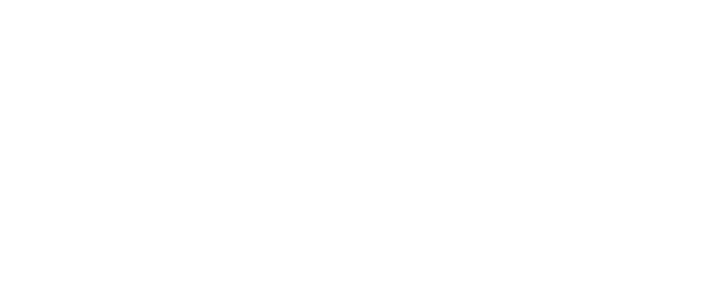
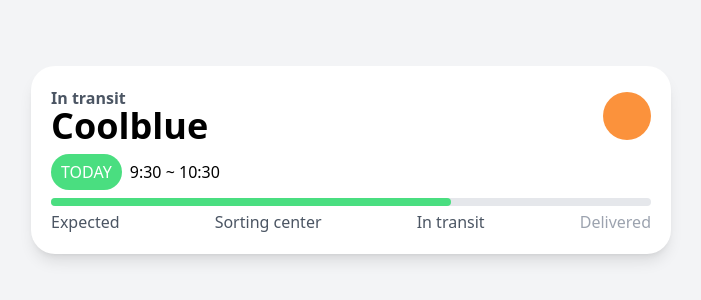
Before and after one commit to chanho2547/carrot-market-reloaded, a Next.js app: page / in a window 1280 px wide. Shown: the part 240-540 px from the top of the page, without its empty margins (289-990 px from the left). Built offline with nearby package versions, Linux system fonts and the light colour scheme.

Commit message:
make a simple card

```diff
--- a/app/page.tsx
+++ b/app/page.tsx
@@ -1,3 +1,35 @@
 export default function Home() {
-  return <main></main>;
+  return (
+    <main className="bg-gray-100 h-screen flex items-center justify-center p-5 dark:bg-gray-700">
+      <div className="bg-white w-full max-w-screen-sm shadow-lg p-5 rounded-3xl dark:bg-gray-600">
+        <div className="flex justify-between items-center">
+          <div className="flex flex-col">
+            <span className="text-gray-600 font-semibold -mb-1 dark:text-gray-300">
+              In transit
+            </span>
+            <span className="text-4xl font-semibold dark:text-white">
+              Coolblue
+            </span>
+          </div>
+          <div className="size-12 rounded-full bg-orange-400" />
+        </div>
+        <div className="my-2 flex items-center gap-2">
+          <span className="bg-green-400 text-white uppercase px-2.5 py-1.5 text-sx font-medium rounded-full transition hover:bg-green-500 hover:scale-125">
+            Today
+          </span>
+          <span className="dark:text-gray-100">9:30 ~ 10:30</span>
+        </div>
+        <div className="relative">
+          <div className="bg-gray-200 w-full h-2 rounded-full absolute" />
+          <div className="bg-green-400 w-2/3 h-2 rounded-full absolute" />
+        </div>
+        <div className="flex justify-between items-center mt-5 text-gray-600 dark:text-gray-200">
+          <span>Expected</span>
+          <span>Sorting center</span>
+          <span>In transit</span>
+          <span className="text-gray-400 dark:text-gray-500">Delivered</span>
+        </div>
+      </div>
+    </main>
+  );
 }
```
